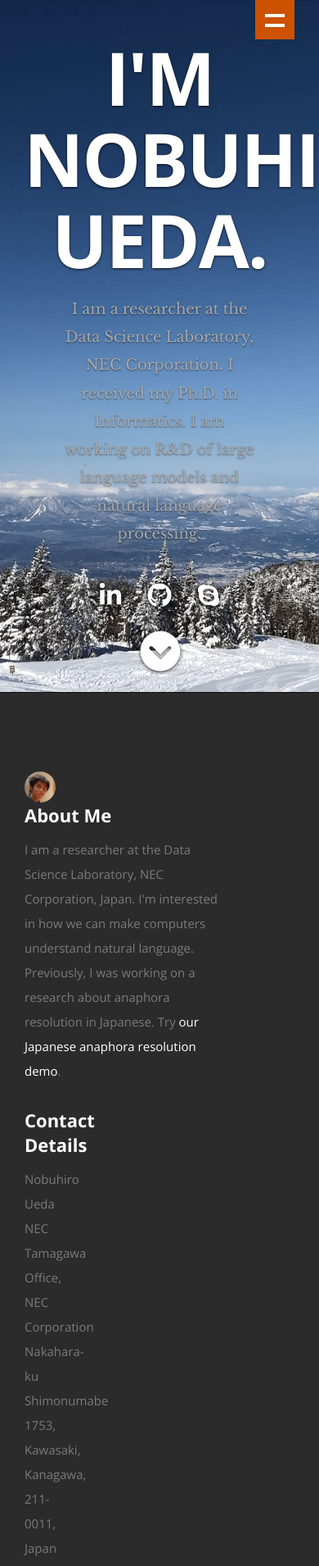
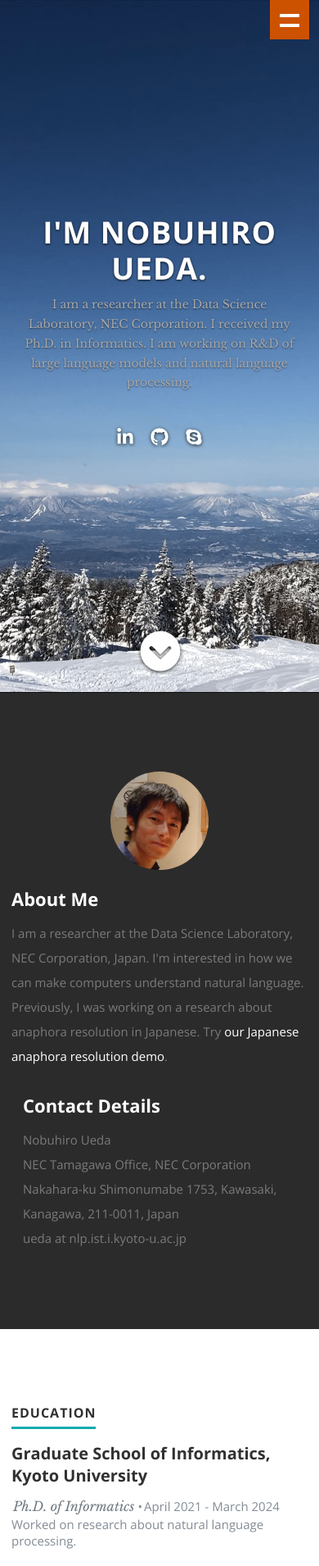
Before and after one commit to nobu-g/nobu-g.github.io, a React (Vite) app: page / in a window 390 px wide. Shown: the top 1910 px of the page at 82% size. Built offline with nearby package versions, Linux system fonts and the light colour scheme; no server answers.

Commit message:
fix styles

```diff
--- a/src/components/Resume.tsx
+++ b/src/components/Resume.tsx
@@ -32,10 +32,12 @@ const Resume = ({ data }: ResumeProps) => {
         <div key={education.school}>
           <h3 className={style.h3}>{education.school}</h3>
           <p className={style.info}>
-            {education.degree} <span>&bull;</span>
+            <span className={style.degree}>{education.degree}</span>
+            <span>&bull;</span>
             <em className={style.date}>{education.graduated}</em>
+            <br />
+            {education.description}
           </p>
-          <p>{education.description}</p>
         </div>
       );
     });
@@ -47,7 +49,7 @@ const Resume = ({ data }: ResumeProps) => {
           {items.map((item) => (
             <li key={item.title}>
               <h4>{item.title}</h4>
-              <p>
+              <p className={style.info}>
                 <Author author={item.author} />
                 <br />
                 {item.misc}
@@ -142,7 +144,7 @@ const Resume = ({ data }: ResumeProps) => {
         </div>
 
         <div className={`nine columns ${style["main-col"]}`}>
-          <div className="row item">
+          <div className={`row item ${style.itemRow}`}>
             <div className="twelve columns">{education}</div>
           </div>
         </div>
@@ -156,7 +158,7 @@ const Resume = ({ data }: ResumeProps) => {
         </div>
 
         <div className={`nine columns ${style["main-col"]}`}>
-          <div className="row item">
+          <div className={`row item ${style.itemRow}`}>
             <div className="twelve columns">{publications}</div>
           </div>
         </div>
--- a/src/styles/About.module.css
+++ b/src/styles/About.module.css
@@ -42,3 +42,17 @@
 .main-col {
   padding-right: 5%;
 }
+
+@media only screen and (max-width: 767px) {
+  .profile-pic {
+    margin: 0 auto 20px;
+  }
+
+  .contact-details {
+    width: 100%;
+  }
+
+  .main-col {
+    padding-right: 0;
+  }
+}
--- a/src/styles/Header.module.css
+++ b/src/styles/Header.module.css
@@ -38,7 +38,6 @@
   font: 90px / 1.1em var(--font-sans);
   font-weight: bold;
   color: #fff;
-  letter-spacing: -2px;
   margin: 0 auto 18px auto;
   text-shadow: 0 1px 3px rgba(0, 0, 0, 0.8);
 }
@@ -112,7 +111,6 @@
   font-weight: bold;
   width: 100%;
   text-transform: uppercase;
-  letter-spacing: 3px;
   margin: 0 auto;
   z-index: 100;
   position: fixed;
@@ -173,15 +171,40 @@
 @media only screen and (max-width: 900px) {
   .nav-wrap {
     font: 11px var(--font-sans);
-    letter-spacing: 1.5px;
+    letter-spacing: 1px;
   }
 }
 
 @media only screen and (max-width: 767px) {
+  .banner {
+    width: 92%;
+    padding-bottom: 20px;
+  }
+
+  .banner-text h1 {
+    font-size: clamp(3.2rem, 10vw, 4.4rem);
+    line-height: 1.15;
+    margin-bottom: 12px;
+  }
+
+  .banner-text h3 {
+    width: 100%;
+    font-size: 1.5rem;
+    line-height: 1.8;
+  }
+
+  .social {
+    font-size: 2.2rem;
+    margin: 18px 0;
+  }
+
+  .social li {
+    margin: 0 10px;
+  }
+
   .nav-wrap {
     font: 12px var(--font-sans);
     background: transparent;
-    letter-spacing: 1.5px;
     width: auto;
     position: fixed;
     top: 0;
@@ -201,7 +224,7 @@
     text-shadow: none;
     color: transparent;
     top: 0;
-    right: 30px;
+    right: 12px;
   }
 
   .nav-wrap > .mobile-btn:before,
@@ -238,7 +261,7 @@
     display: block;
     padding: 30px 20px 48px;
     background: var(--color-mobile-nav-bg);
-    margin: 0 30px;
+    margin: 0 12px;
     clear: both;
   }
 
@@ -261,6 +284,20 @@
 }
 
 @media only screen and (max-width: 480px) {
+  .banner {
+    width: 94%;
+  }
+
+  .banner-text h1 {
+    font-size: clamp(2.8rem, 9.5vw, 3.8rem);
+    line-height: 1.18;
+  }
+
+  .banner-text h3 {
+    font-size: 1.4rem;
+    line-height: 1.7;
+  }
+
   .nav-wrap > .nav {
     width: auto;
     float: none;
--- a/src/styles/Resume.module.css
+++ b/src/styles/Resume.module.css
@@ -13,10 +13,6 @@
   font: 25px / 30px var(--font-sans);
   font-weight: bold;
   text-align: left;
-}
-
-.header-col {
-  padding-top: 9px;
 }
 
 .main-col {
@@ -37,17 +33,17 @@
   border-bottom: none;
 }
 
-.education .info {
+.info span {
+  margin-right: 2px;
+  margin-left: 2px;
+}
+
+.degree {
   font: 16px / 24px var(--font-serif);
   font-style: italic;
   color: #6e7881;
   margin-bottom: 18px;
   margin-top: 9px;
-}
-
-.info span {
-  margin-right: 5px;
-  margin-left: 5px;
 }
 
 .date {
@@ -79,3 +75,37 @@
   margin-left: 1rem;
   margin-right: 0.5rem;
 }
+
+@media only screen and (max-width: 767px) {
+  .header-col {
+    max-width: 38rem;
+    margin: 0 auto 1.2rem;
+  }
+
+  .main-col {
+    max-width: 38rem;
+    margin: 0 auto;
+    padding-right: 0;
+  }
+
+  .itemRow {
+    max-width: none;
+    margin: 0;
+    padding: 0;
+  }
+
+  .h3 {
+    font-size: 2rem;
+    line-height: 1.35;
+  }
+
+  .publication h3 {
+    font-size: 2rem;
+    line-height: 1.35;
+  }
+
+  .experience h4 {
+    font-size: 1.7rem;
+    line-height: 1.4;
+  }
+}
--- a/src/styles/base.css
+++ b/src/styles/base.css
@@ -59,7 +59,7 @@ body {
   font-family: var(--font-sans, sans-serif);
   font-size: 1.5rem;
   font-weight: 400;
-  line-height: 3rem;
+  line-height: 2rem;
 }
 
 main,
@@ -361,9 +361,10 @@ input::-moz-focus-inner {
 
 @media only screen and (max-width: 767px) {
   .row {
-    width: 460px;
+    width: 100%;
+    max-width: 460px;
     margin: 0 auto;
-    padding: 0;
+    padding: 0 16px;
   }
 
   .column,
@@ -372,11 +373,15 @@ input::-moz-focus-inner {
     float: none;
     margin-left: 0;
     margin-right: 0;
-    padding: 0 30px;
+    padding: 0;
+  }
+
+  .row [class*="column"] {
+    width: 100%;
   }
 
   .row .row {
-    margin: 0 -30px;
+    margin: 0;
   }
 
   [class*="column"] + [class*="column"]:last-child,
@@ -387,7 +392,9 @@ input::-moz-focus-inner {
 
 @media only screen and (max-width: 460px) {
   .row {
-    width: auto;
+    width: 100%;
+    max-width: none;
+    padding: 0 14px;
   }
 }
 
--- a/src/styles/responsive-global.css
+++ b/src/styles/responsive-global.css
@@ -9,10 +9,6 @@
 }
 
 @media only screen and (max-width: 767px) {
-  #resume h1 {
-    letter-spacing: 3px;
-  }
-
   #portfolio-wrapper .columns {
     margin-bottom: 40px;
   }
```
Also changed, not shown: 1 other file (tests, documents, lock files or other folders).
